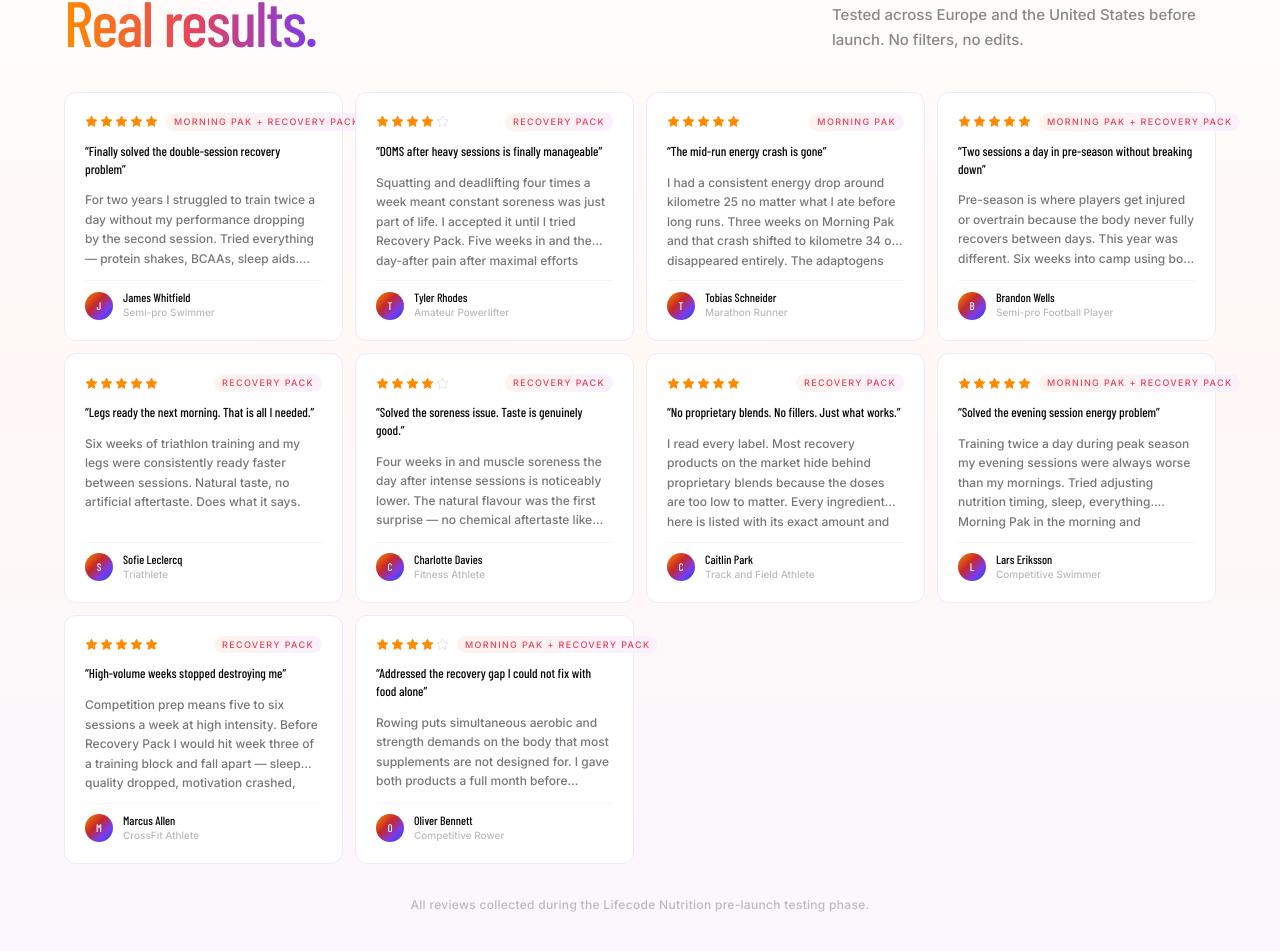
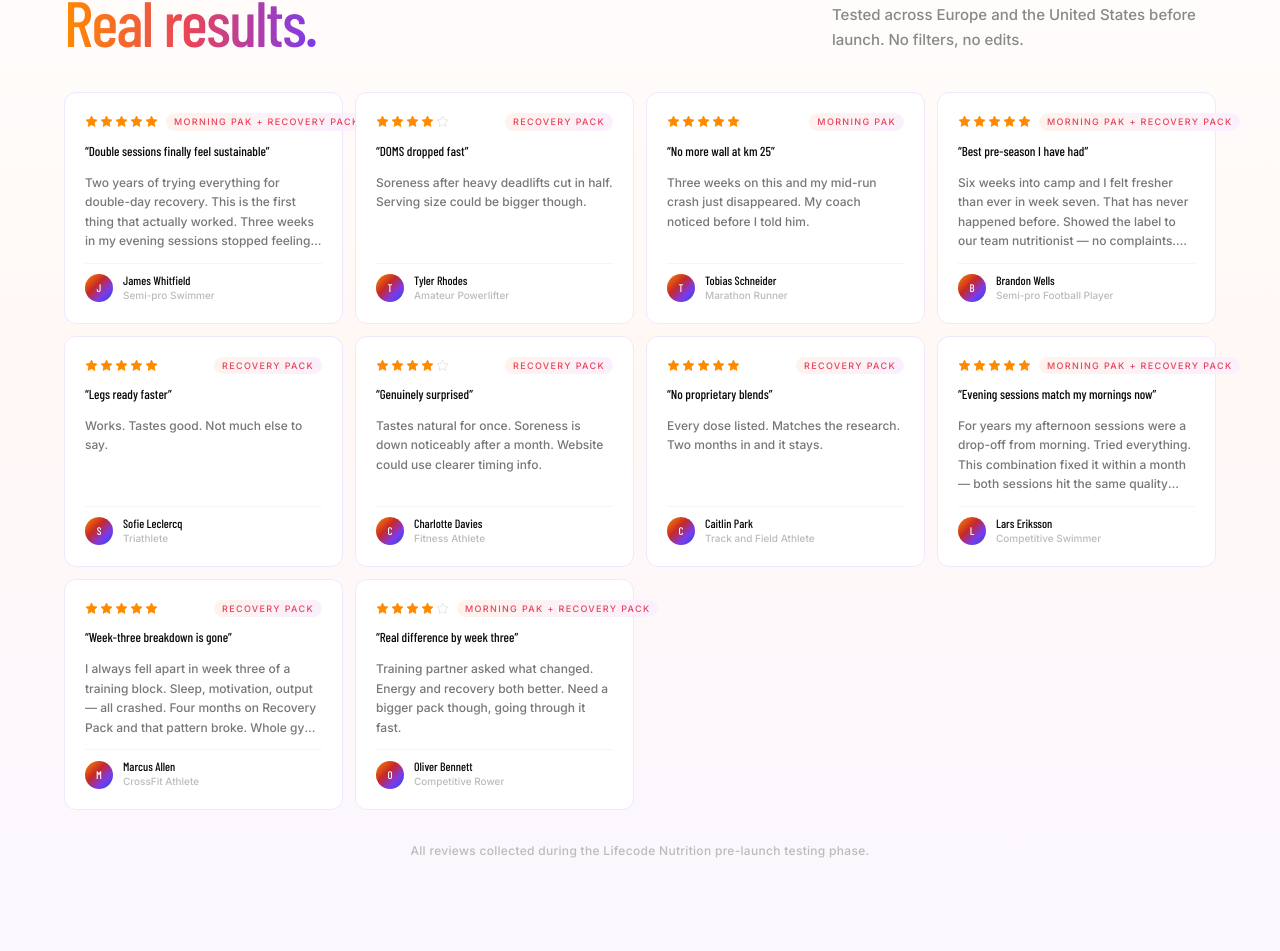
Before and after one commit to Sandu2006a/LIFECODE, a Next.js app in the folder web/: page / in a window 1280 px wide. Shown: the part 1006-1957 px from the top of the page. Built offline with nearby package versions, Linux system fonts and the light colour scheme; no server answers.

Commit message:
feat: varied review lengths, more natural less AI-sounding

```diff
--- a/web/components/ReviewsSection.jsx
+++ b/web/components/ReviewsSection.jsx
@@ -13,80 +13,80 @@
     role: 'Semi-pro Swimmer',
     product: 'Morning Pak + Recovery Pack',
     rating: 5,
-    headline: 'Finally solved the double-session recovery problem',
-    body: 'For two years I struggled to train twice a day without my performance dropping by the second session. Tried everything — protein shakes, BCAAs, sleep aids. Nothing addressed the actual problem. Recovery Pack changed that. After three weeks of high-intensity double days my legs were ready for the evening session in a way they never were before. Morning Pak keeps my focus sharp without the crash I used to get around hour three. The ingredient panel is fully transparent which for me is non-negotiable after years of buying proprietary blend products that did nothing. The only downside is I wish the Recovery Pack came in a larger bag.',
+    headline: 'Double sessions finally feel sustainable',
+    body: 'Two years of trying everything for double-day recovery. This is the first thing that actually worked. Three weeks in my evening sessions stopped feeling like a struggle. Honestly did not expect much when I started.',
   },
   {
     name: 'Tyler Rhodes',
     role: 'Amateur Powerlifter',
     product: 'Recovery Pack',
     rating: 4,
-    headline: 'DOMS after heavy sessions is finally manageable',
-    body: 'Squatting and deadlifting four times a week meant constant soreness was just part of life. I accepted it until I tried Recovery Pack. Five weeks in and the day-after pain after maximal efforts dropped significantly. I can actually train legs twice a week now without dreading the second session. Docking one star because for bigger athletes the serving size should be larger.',
+    headline: 'DOMS dropped fast',
+    body: 'Soreness after heavy deadlifts cut in half. Serving size could be bigger though.',
   },
   {
     name: 'Tobias Schneider',
     role: 'Marathon Runner',
     product: 'Morning Pak',
     rating: 5,
-    headline: 'The mid-run energy crash is gone',
-    body: 'I had a consistent energy drop around kilometre 25 no matter what I ate before long runs. Three weeks on Morning Pak and that crash shifted to kilometre 34 or disappeared entirely. The adaptogens combined with the B-complex do something that caffeine alone never did. My coach noticed the difference in my pace consistency before I even mentioned the change.',
+    headline: 'No more wall at km 25',
+    body: 'Three weeks on this and my mid-run crash just disappeared. My coach noticed before I told him.',
   },
   {
     name: 'Brandon Wells',
     role: 'Semi-pro Football Player',
     product: 'Morning Pak + Recovery Pack',
     rating: 5,
-    headline: 'Two sessions a day in pre-season without breaking down',
-    body: 'Pre-season is where players get injured or overtrain because the body never fully recovers between days. This year was different. Six weeks into camp using both products and I was fresher heading into week seven than I have ever been. Less accumulated fatigue, sharper mentally in film sessions, better sleep quality. I showed the label to our nutrition staff and they had no issues with the formulation. Only note — would like a team pricing option.',
+    headline: 'Best pre-season I have had',
+    body: 'Six weeks into camp and I felt fresher than ever in week seven. That has never happened before. Showed the label to our team nutritionist — no complaints. Wish there was team pricing.',
   },
   {
     name: 'Sofie Leclercq',
     role: 'Triathlete',
     product: 'Recovery Pack',
     rating: 5,
-    headline: 'Legs ready the next morning. That is all I needed.',
-    body: 'Six weeks of triathlon training and my legs were consistently ready faster between sessions. Natural taste, no artificial aftertaste. Does what it says.',
+    headline: 'Legs ready faster',
+    body: 'Works. Tastes good. Not much else to say.',
   },
   {
     name: 'Charlotte Davies',
     role: 'Fitness Athlete',
     product: 'Recovery Pack',
     rating: 4,
-    headline: 'Solved the soreness issue. Taste is genuinely good.',
-    body: 'Four weeks in and muscle soreness the day after intense sessions is noticeably lower. The natural flavour was the first surprise — no chemical aftertaste like every other recovery product I tried. Would give five stars if the website had clearer timing recommendations for around training.',
+    headline: 'Genuinely surprised',
+    body: 'Tastes natural for once. Soreness is down noticeably after a month. Website could use clearer timing info.',
   },
   {
     name: 'Caitlin Park',
     role: 'Track and Field Athlete',
     product: 'Recovery Pack',
     rating: 5,
-    headline: 'No proprietary blends. No fillers. Just what works.',
-    body: 'I read every label. Most recovery products on the market hide behind proprietary blends because the doses are too low to matter. Every ingredient here is listed with its exact amount and they match what the research actually supports. Two months in. It stays in my protocol.',
+    headline: 'No proprietary blends',
+    body: 'Every dose listed. Matches the research. Two months in and it stays.',
   },
   {
     name: 'Lars Eriksson',
     role: 'Competitive Swimmer',
     product: 'Morning Pak + Recovery Pack',
     rating: 5,
-    headline: 'Solved the evening session energy problem',
-    body: 'Training twice a day during peak season my evening sessions were always worse than my mornings. Tried adjusting nutrition timing, sleep, everything. Morning Pak in the morning and Recovery Pack after the first session fixed the drop-off. Evening sessions are now close to the same quality as morning sessions. Transparent dosing, natural taste, no gimmicks.',
+    headline: 'Evening sessions match my mornings now',
+    body: 'For years my afternoon sessions were a drop-off from morning. Tried everything. This combination fixed it within a month — both sessions hit the same quality now. The label is what convinced me to try it. Sticking with it.',
   },
   {
     name: 'Marcus Allen',
     role: 'CrossFit Athlete',
     product: 'Recovery Pack',
     rating: 5,
-    headline: 'High-volume weeks stopped destroying me',
-    body: 'Competition prep means five to six sessions a week at high intensity. Before Recovery Pack I would hit week three of a training block and fall apart — sleep quality dropped, motivation crashed, performance tanked. That pattern is gone. Four months in and I complete full training blocks without the week-three breakdown. The natural fruit flavour is a genuine bonus. Recommended it to everyone in my box.',
+    headline: 'Week-three breakdown is gone',
+    body: 'I always fell apart in week three of a training block. Sleep, motivation, output — all crashed. Four months on Recovery Pack and that pattern broke. Whole gym is asking about it now.',
   },
   {
     name: 'Oliver Bennett',
     role: 'Competitive Rower',
     product: 'Morning Pak + Recovery Pack',
     rating: 4,
-    headline: 'Addressed the recovery gap I could not fix with food alone',
-    body: 'Rowing puts simultaneous aerobic and strength demands on the body that most supplements are not designed for. I gave both products a full month before judging. By week three my training partner asked what changed. Morning energy is consistent, post-session recovery is measurably faster. The taste of both is clean and natural. I would like to see a larger pack size for the Recovery Pack — going through it quickly during heavy periods.',
+    headline: 'Real difference by week three',
+    body: 'Training partner asked what changed. Energy and recovery both better. Need a bigger pack though, going through it fast.',
   },
 ];
 
```
